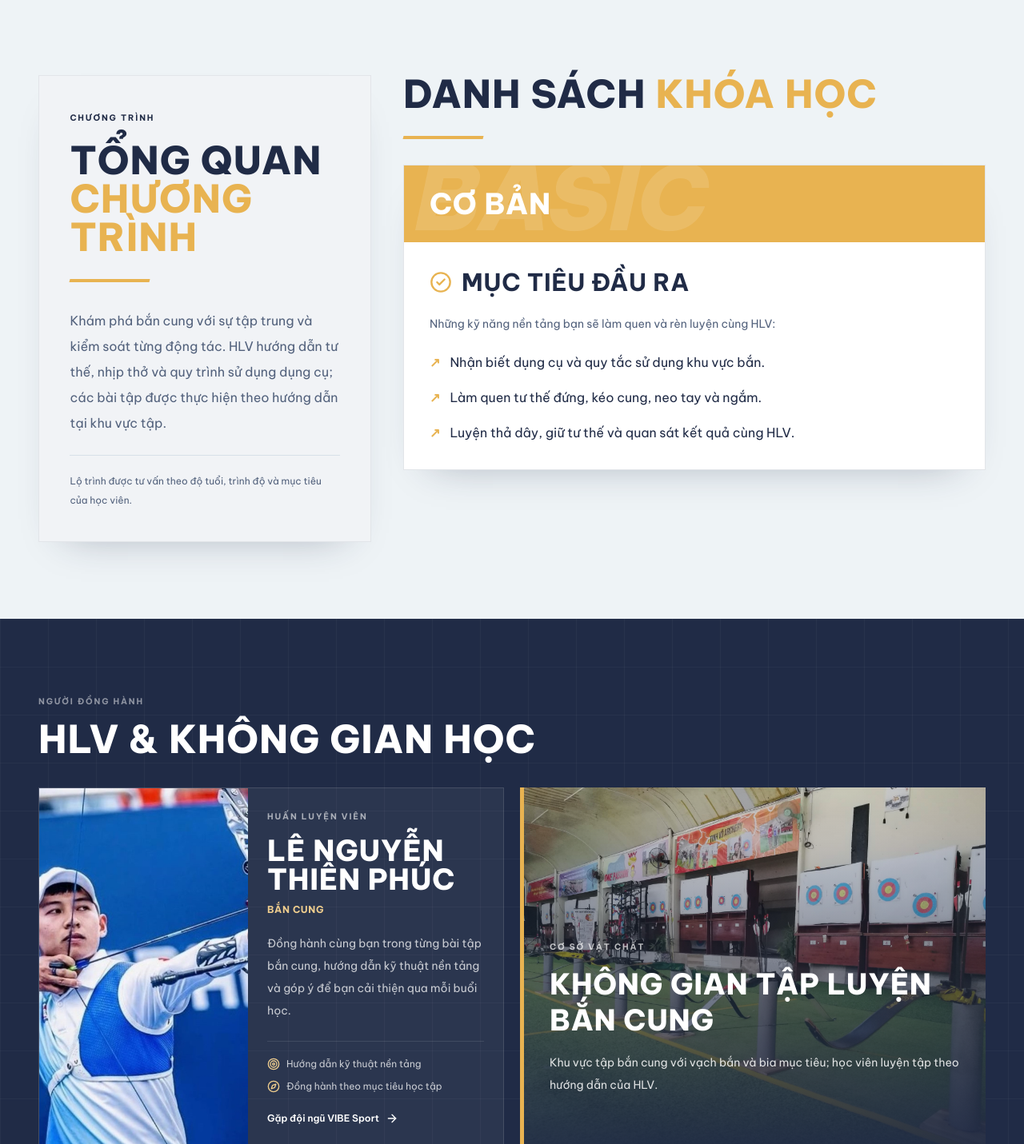
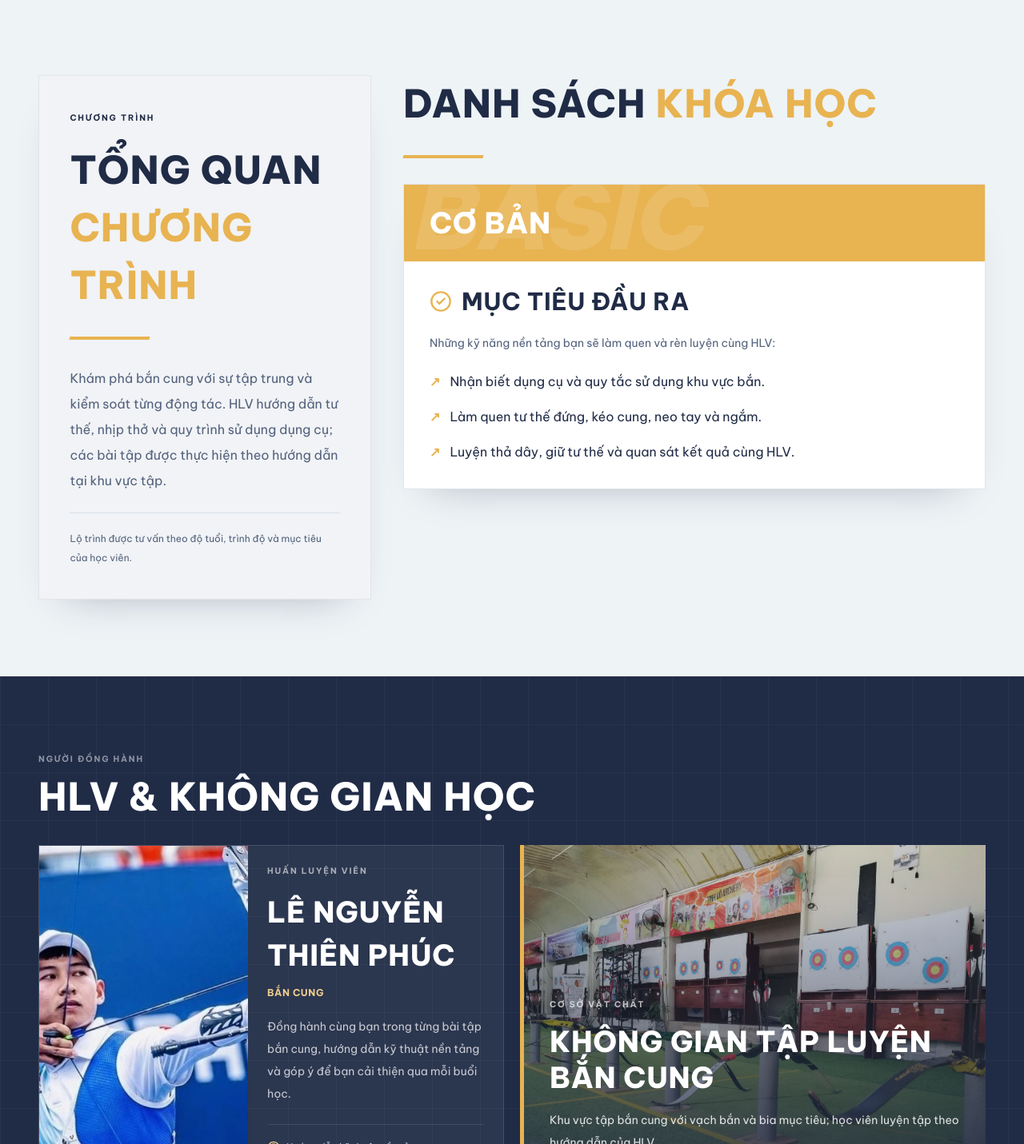
Before and after one commit to hoanganh21022005/FE_Project, a React (Vite) app: page /courses/archery in a window 1280 px wide. Shown: the part 679-2110 px from the top of the page at 80% size. Built offline with nearby package versions, Linux system fonts and the light colour scheme; no server answers.

Commit message:
fix(ui): fix text overlap, clipping, and responsive typography layout

```diff
--- a/src/components/views/AboutView.jsx
+++ b/src/components/views/AboutView.jsx
@@ -27,7 +27,7 @@ export function AboutView() {
           <div className="coaches-hero-grid" aria-hidden="true" />
           <div className="relative mx-auto w-full max-w-[1280px] px-5 py-20 sm:px-8 sm:py-28 lg:px-12">
             <p className="coaches-eyebrow">VIBE SPORT</p>
-            <h1 id="about-title" className="mt-7 font-display text-[clamp(3.5rem,7vw,6.5rem)] font-extrabold uppercase leading-none">{isVi ? "Về chúng tôi" : "About us"}</h1>
+            <h1 id="about-title" className="mt-7 font-display text-[clamp(3.5rem,7vw,6.5rem)] font-extrabold uppercase leading-normal break-words">{isVi ? "Về chúng tôi" : "About us"}</h1>
             <p className="mt-7 max-w-2xl border-l-[3px] border-mlc-red pl-5 text-base leading-8 text-white/85">{isVi ? "Lớn lên cùng thể thao. Khám phá môn học bạn yêu thích, xây dựng kỹ năng và tiến bộ theo nhịp độ của riêng mình cùng VIBE Sport." : "Grow through sport. Discover what you love, build skills and progress at your own pace with VIBE Sport."}</p>
           </div>
         </section>
--- a/src/components/views/ReceptionClassBooking.jsx
+++ b/src/components/views/ReceptionClassBooking.jsx
@@ -319,7 +319,7 @@ export function ReceptionClassBooking() {
             <Calendar className="w-5 h-5" />
           </div>
           <div>
-            <h1 className="text-2xl font-semibold tracking-tight text-slate-900 leading-snug whitespace-nowrap">
+            <h1 className="min-w-0 text-2xl font-semibold tracking-tight text-slate-900 leading-normal break-words">
               {t("bookings")}
             </h1>
             <p className="mt-1 text-sm text-slate-500 leading-relaxed">
--- a/src/components/views/ReceptionPaymentsView.jsx
+++ b/src/components/views/ReceptionPaymentsView.jsx
@@ -417,7 +417,7 @@ export function ReceptionPaymentsView() {
             <CreditCard className="w-5 h-5" />
           </div>
           <div>
-            <h1 className="text-2xl font-semibold tracking-tight text-slate-900 leading-snug whitespace-nowrap">{t('payments')}</h1>
+            <h1 className="min-w-0 text-2xl font-semibold tracking-tight text-slate-900 leading-normal break-words">{t('payments')}</h1>
             <p className="mt-1 text-sm text-slate-500 leading-relaxed">
               {language === 'vi'
                 ? 'Thu tiền trực tiếp tại quầy, xác nhận thanh toán & kích hoạt Membership'
--- a/src/components/views/SportCourseView.jsx
+++ b/src/components/views/SportCourseView.jsx
@@ -56,13 +56,13 @@ export function SportCourseView() {
           <div className="sport-course-container grid gap-8 lg:grid-cols-[0.8fr_1.4fr] lg:gap-10">
             <article className="sport-course-overview">
               <span className="sport-course-kicker">{isVi ? "Chương trình" : "Programme"}</span>
-              <h2 id="course-overview-title" className="mt-5 font-display text-4xl font-extrabold uppercase leading-none sm:text-5xl">{isVi ? "Tổng quan" : "Programme"}<br /><span className="sport-course-accent">{isVi ? "chương trình" : "overview"}</span></h2>
+              <h2 id="course-overview-title" className="mt-5 font-display text-4xl font-extrabold uppercase leading-normal sm:text-5xl">{isVi ? "Tổng quan" : "Programme"}<br /><span className="sport-course-accent">{isVi ? "chương trình" : "overview"}</span></h2>
               <div className="sport-course-rule" />
               <p className="text-base leading-8 text-mlc-muted">{isVi ? course.intro : course.introEn}</p>
               <p className="mt-6 border-t border-mlc-border pt-5 text-xs leading-6 text-mlc-muted">{isVi ? "Lộ trình được tư vấn theo độ tuổi, trình độ và mục tiêu của học viên." : "Your learning path is discussed according to age, experience and goals."}</p>
             </article>
             <div>
-              <h2 className="font-display text-4xl font-extrabold uppercase leading-none sm:text-5xl">{isVi ? "Danh sách" : "Course"} <span className="sport-course-accent">{isVi ? "khóa học" : "programme"}</span></h2>
+              <h2 className="font-display text-4xl font-extrabold uppercase leading-normal sm:text-5xl break-words">{isVi ? "Danh sách" : "Course"} <span className="sport-course-accent">{isVi ? "khóa học" : "programme"}</span></h2>
               <div className="sport-course-rule" />
               <article className="sport-course-programme">
                 <div className="sport-course-programme-head">
@@ -91,7 +91,7 @@ export function SportCourseView() {
                 <img src={coach.image} alt={isVi ? `Ảnh minh họa HLV ${coach.name} – ${title}` : `Illustrative image of coach ${coach.name} – ${title}`} width="768" height="1024" loading="lazy" decoding="async" />
                 <div className="sport-course-coach-copy">
                   <p className="sport-course-kicker text-white/60">{isVi ? "Huấn luyện viên" : "Your coach"}</p>
-                  <h3 className="mt-4 font-display text-4xl font-extrabold uppercase leading-none">{coach.name}</h3>
+                  <h3 className="mt-4 font-display text-4xl font-extrabold uppercase leading-normal break-words">{coach.name}</h3>
                   <p className="sport-course-accent mt-3 text-xs font-bold uppercase tracking-wider">{title}</p>
                   <p className="mt-5 text-sm leading-7 text-white/75">{isVi ? `Đồng hành cùng bạn trong từng bài tập ${title.toLocaleLowerCase("vi")}, hướng dẫn kỹ thuật nền tảng và góp ý để bạn cải thiện qua mỗi buổi học.` : `Guidance in ${title.toLowerCase()} foundations, with feedback to help you develop through each session.`}</p>
                   <div className="mt-6 space-y-3 border-t border-white/10 pt-5 text-xs text-white/75">
```
